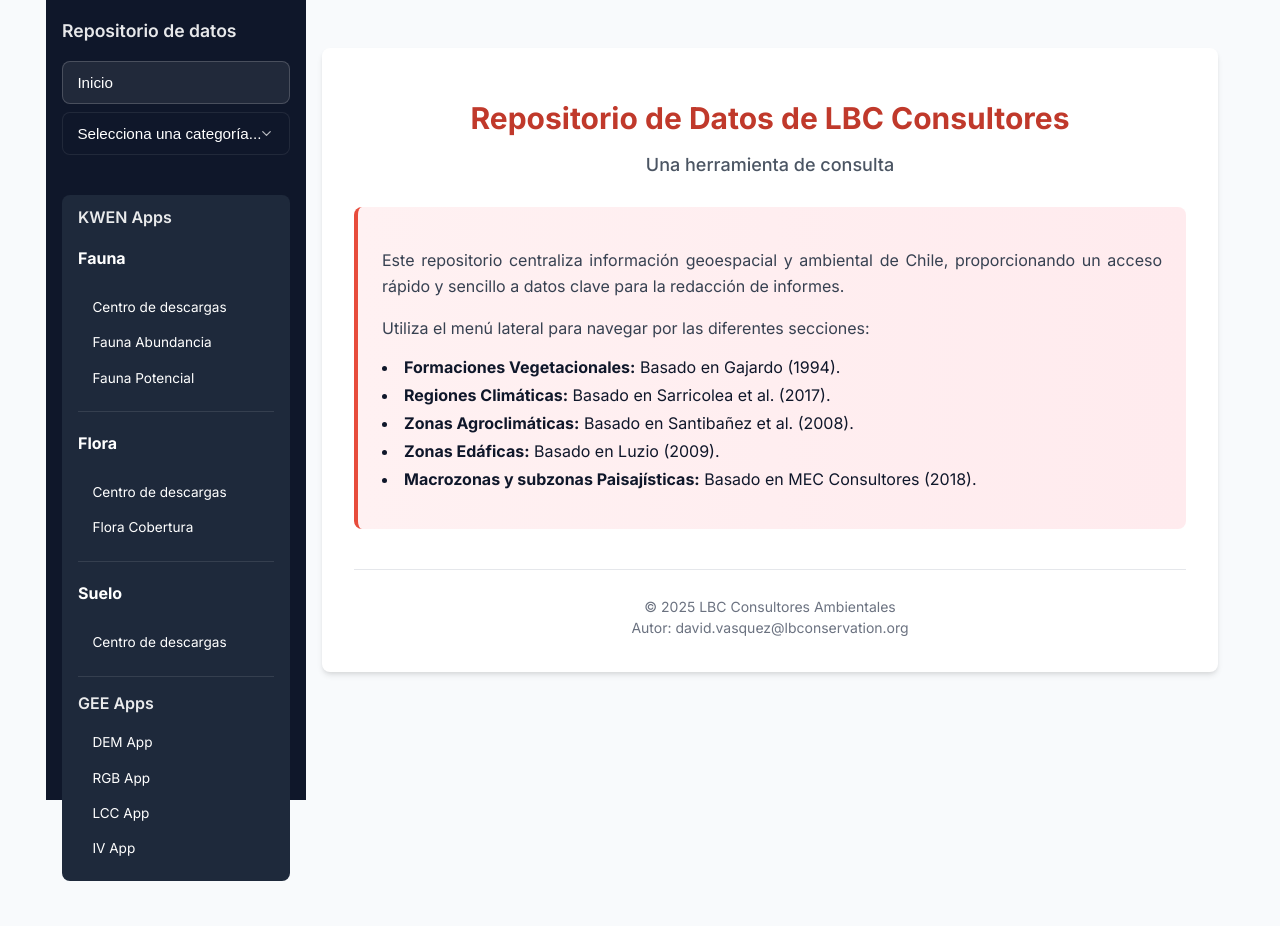
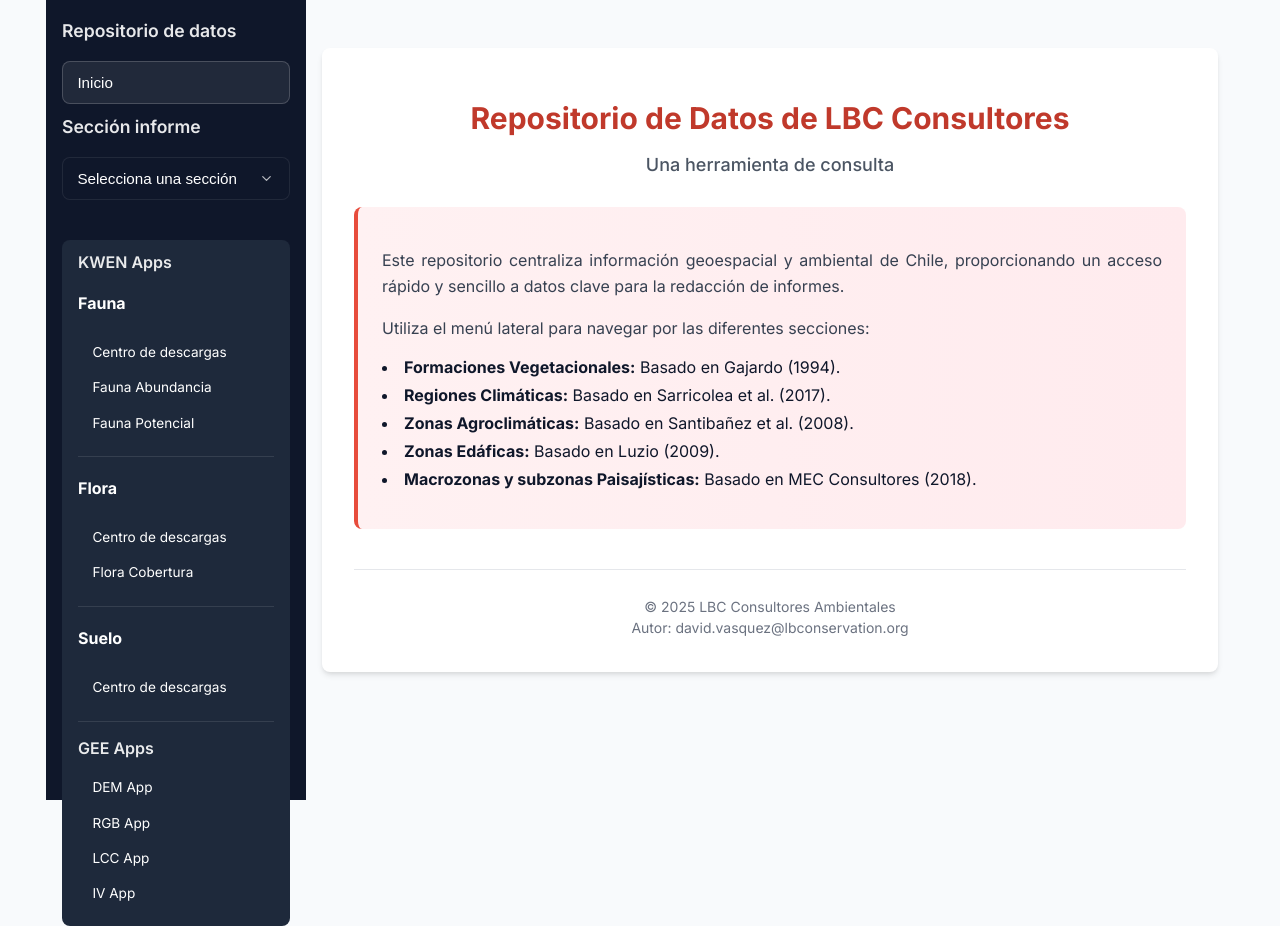
Before and after one commit to dnvasquez/repositorio-lbc, a React (Vite) app: page / in a window 1280 px wide. Before the commit the page ends 881 px from the top, so only its background shows below. Built offline with nearby package versions, Linux system fonts and the light colour scheme.

Commit message:
Update App.jsx

```diff
--- a/src/App.jsx
+++ b/src/App.jsx
@@ -33,7 +33,7 @@
       <aside className="sidebar">
         <h2>Repositorio de datos</h2>
         <button className={view === 'home' ? 'active' : ''} onClick={() => setView('home')}>Inicio</button>
-
+        <h2>Sección informe</h2>
         <select
           value={view}
           onChange={(e) => {
@@ -43,7 +43,7 @@
           }}
           className={`sidebar-select ${view !== 'home' ? 'active' : ''}`}
         >
-          <option value="home" disabled>Selecciona una categoría...</option>
+          <option value="home" disabled>Selecciona una sección</option>
           <option value="vegetation">Formaciones Vegetacionales</option>
           <option value="climate">Regiones Climáticas</option>
           <option value="agroclimatic">Zonas Agroclimáticas</option>
```
